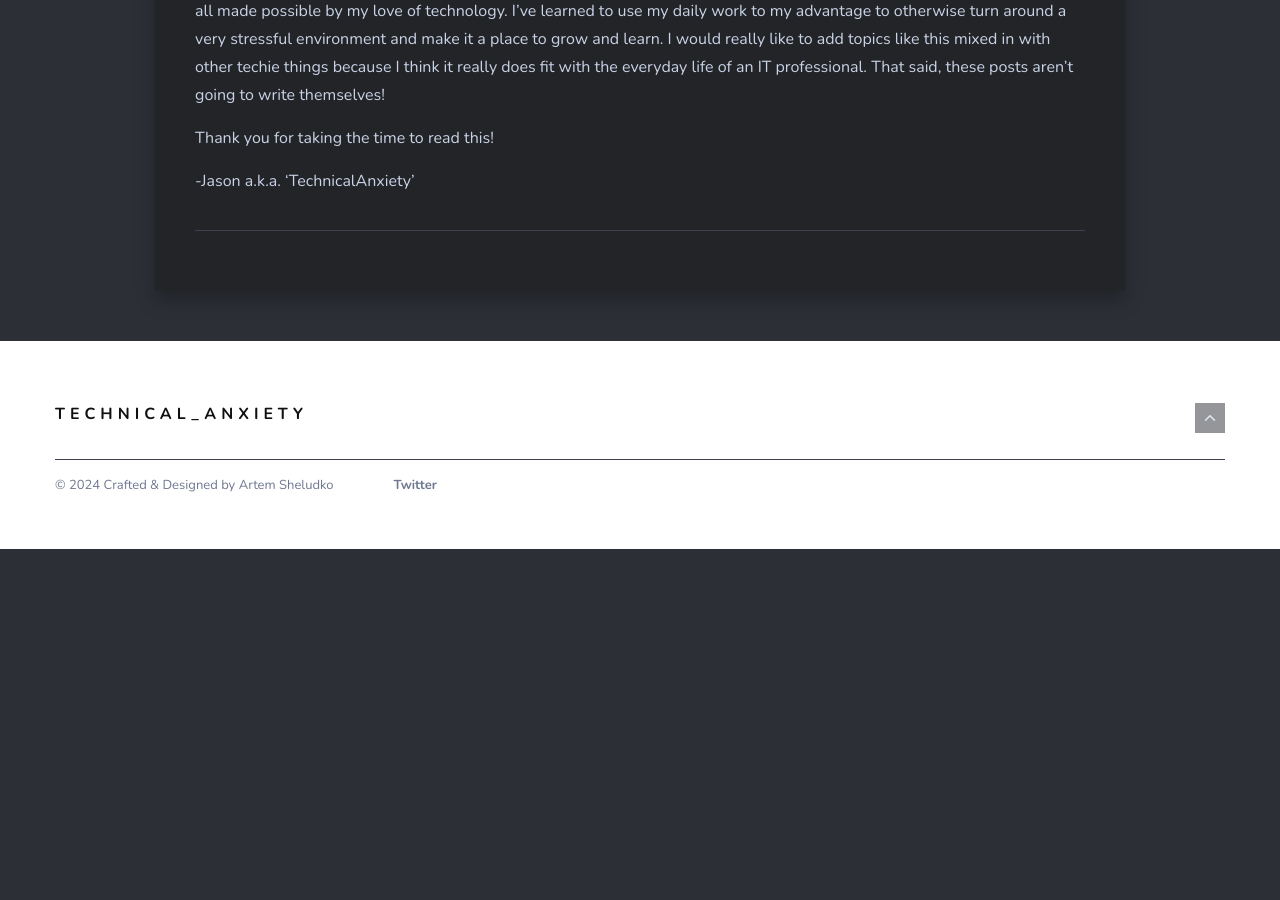
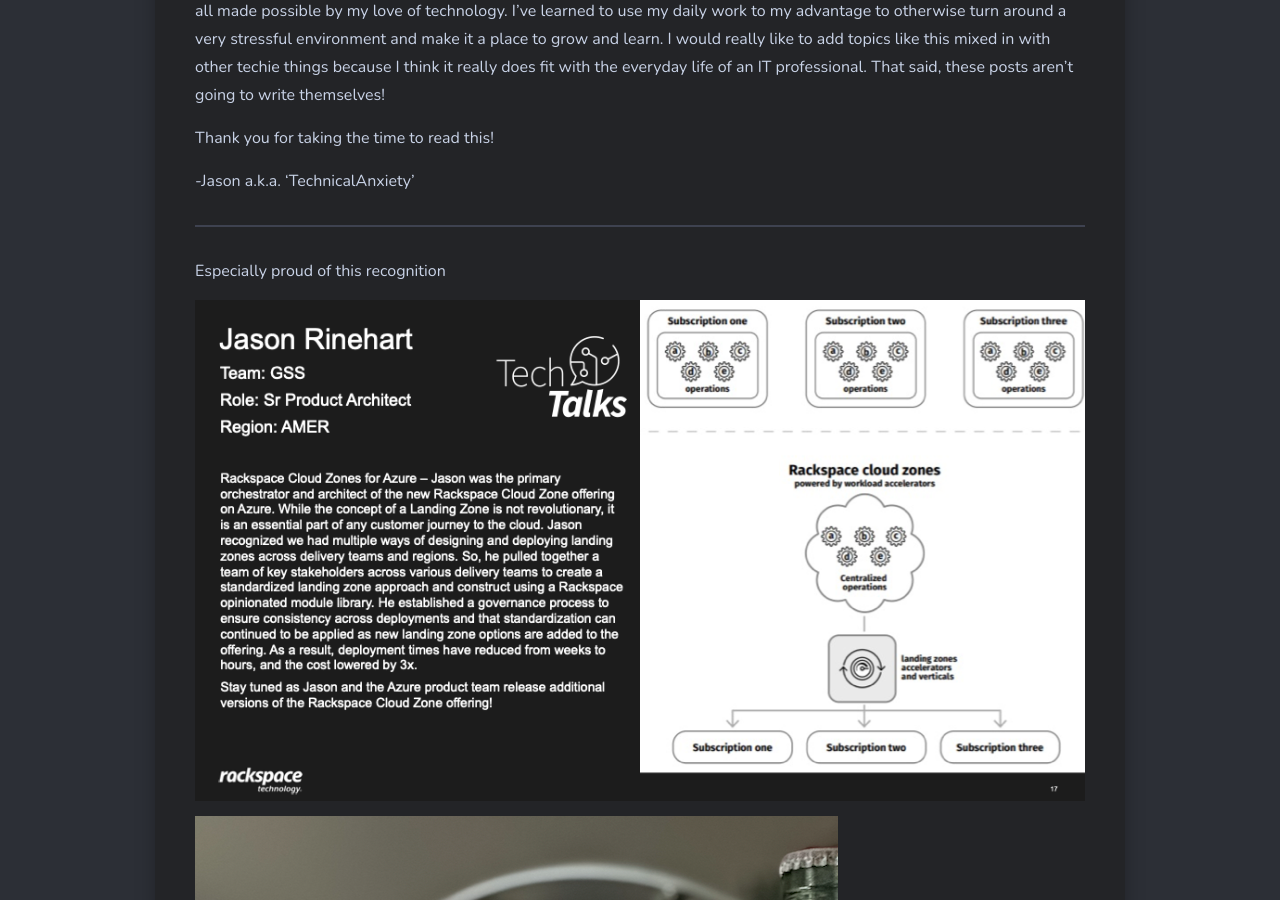
Before and after one commit to technicalanxiety/technicalanxiety.github.io, a Jekyll site: the page built from _pages/about.md, in a window 1280 px wide and 900 px high, scrolled down 1794 px. Built offline with Jekyll 4.4.1, drawn with Linux system fonts in a browser that asks for light colours; nearby versions of some CDN libraries; before the commit the page ends 2343 px from its top, so only the background shows below that.

Commit message:
updated about

```diff
--- a/_pages/about.md
+++ b/_pages/about.md
@@ -28,3 +28,11 @@
 Thank you for taking the time to read this!
 
 -Jason a.k.a. 'TechnicalAnxiety'
+
+***
+Especially proud of this recognition
+
+
+![TI Award](/img/JasonRinehart_TI.png)
+
+![The Award](/img/TI_award.png)
```
Also changed, not shown: img/JasonRinehart_TI.png (added), img/TI_award.png (added).
